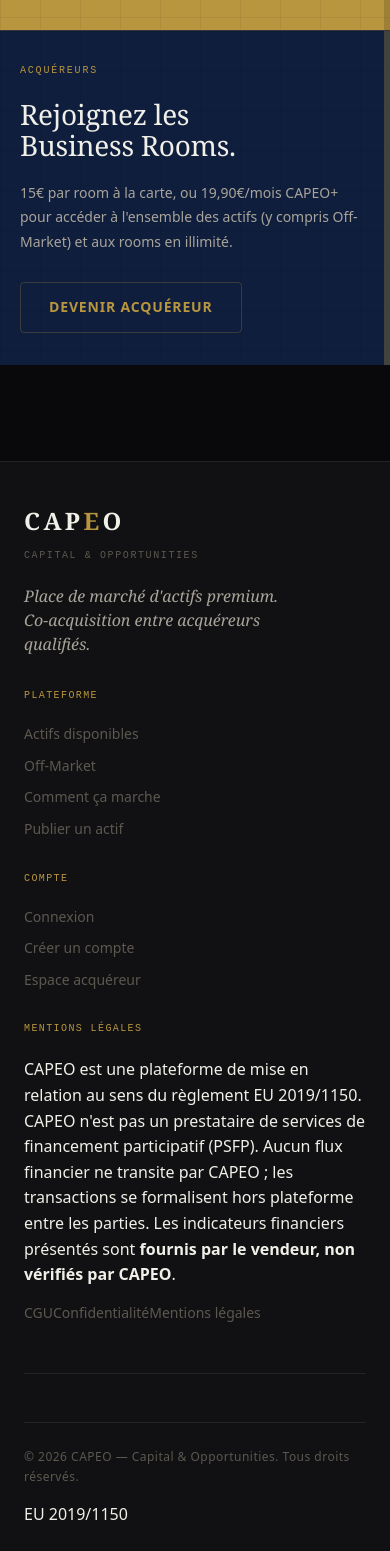
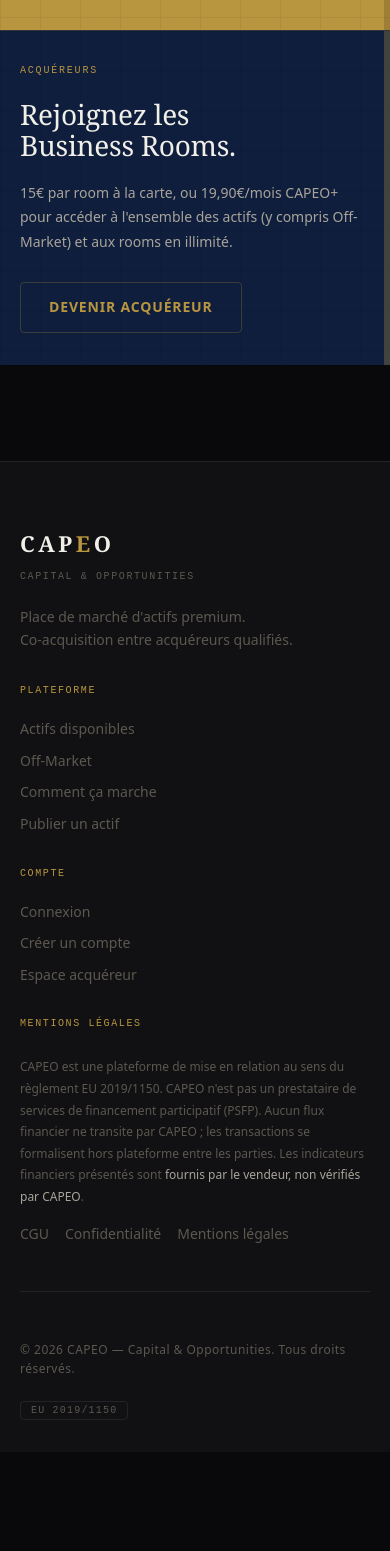
Before and after one commit to devcapeo/CAPEO, a React (Vite) app: page / in a window 390 px wide. Shown: the part 5966-7517 px from the top of the page. After the commit the page ends 7418 px from the top, so only its background shows below. Built offline with nearby package versions, Linux system fonts and the light colour scheme.

Commit message:
Update Footer.css

```diff
--- a/src/components/layout/Footer/Footer.css
+++ b/src/components/layout/Footer/Footer.css
@@ -1,37 +1,34 @@
 /* ============================================
-   CAPEO — FOOTER CSS
+   CAPEO — FOOTER V3 CSS
    ============================================ */
 
 .footer {
-    position: relative;
-    z-index: var(--z-base);
   border-top: 1px solid var(--border);
   background: var(--bg-surface);
   margin-top: var(--space-24);
 }
 
 .footer__inner {
-    max-width: var(--max-width);
-    margin: 0 auto;
-    padding: var(--space-16) var(--space-12) var(--space-8);
+  padding-top: var(--space-16);
+  padding-bottom: var(--space-8);
 }
 
-  /* ── HAUT ── */
+/* ── TOP ── */
 .footer__top {
   display: grid;
-    grid-template-columns: 2fr 1fr 1fr 1fr;
-    gap: var(--space-12);
+  grid-template-columns: 1.8fr 1fr 1fr 2fr;
+  gap: var(--space-10);
   margin-bottom: var(--space-12);
   padding-bottom: var(--space-12);
   border-bottom: 1px solid var(--border);
 }
 
-  /* ── BRAND ── */
+/* Brand */
 .footer__logo {
   font-family: var(--font-serif);
-    font-size: 24px;
+  font-size: 22px;
   font-weight: 600;
-    letter-spacing: 0.14em;
+  letter-spacing: 0.16em;
   color: var(--text);
   margin-bottom: var(--space-2);
 }
@@ -47,16 +44,13 @@
 }
 
 .footer__tagline {
-    font-family: var(--font-serif);
-    font-size: var(--text-base);
-    font-style: italic;
+  font-size: var(--text-sm);
   font-weight: 300;
-    color: var(--text-muted);
-    line-height: 1.5;
-    max-width: 260px;
+  color: var(--text-dim);
+  line-height: 1.65;
 }
 
-  /* ── COLONNES ── */
+/* Colonnes */
 .footer__col {
   display: flex;
   flex-direction: column;
@@ -66,7 +60,7 @@
 .footer__col-title {
   font-family: var(--font-mono);
   font-size: 10px;
-    letter-spacing: 0.14em;
+  letter-spacing: 0.16em;
   text-transform: uppercase;
   color: var(--gold);
   margin-bottom: var(--space-2);
@@ -82,46 +76,33 @@
 }
 .footer__link:hover { color: var(--text-muted); }
 
-  /* ── DISCLAIMER ── */
-  .footer__disclaimer {
-    display: flex;
-    align-items: flex-start;
-    gap: var(--space-4);
-    padding: var(--space-5) var(--space-6);
-    background: var(--gold-dim);
-    border: 1px solid var(--gold-border);
-    border-radius: var(--radius-sm);
-    margin-bottom: var(--space-8);
-  }
+/* Colonne légale */
+.footer__col--legal { gap: var(--space-4); }
 
-  .footer__disclaimer-icon {
-    flex-shrink: 0;
-    color: var(--gold);
-    margin-top: 2px;
-    opacity: 0.7;
-  }
-
-  .footer__disclaimer p {
+.footer__legal-text {
   font-size: var(--text-xs);
   font-weight: 300;
   color: var(--text-dim);
-    line-height: 1.75;
+  line-height: 1.8;
 }
-
-  .footer__disclaimer strong {
+.footer__legal-text strong {
   color: var(--text-muted);
   font-weight: 500;
 }
 
-  /* ── BAS ── */
+.footer__legal-links {
+  display: flex;
+  gap: var(--space-4);
+  flex-wrap: wrap;
+}
+
+/* ── BOTTOM ── */
 .footer__bottom {
   display: flex;
   align-items: center;
   justify-content: space-between;
   flex-wrap: wrap;
   gap: var(--space-4);
-    padding-top: var(--space-6);
-    border-top: 1px solid var(--border);
 }
 
 .footer__copyright {
@@ -131,27 +112,19 @@
   letter-spacing: 0.04em;
 }
 
-  .footer__bottom-links {
-    display: flex;
-    align-items: center;
-    gap: var(--space-6);
+.footer__eu-badge {
+  font-family: var(--font-mono);
+  font-size: 10px;
+  letter-spacing: 0.12em;
+  text-transform: uppercase;
+  color: var(--text-dim);
+  padding: 3px 10px;
+  border: 1px solid var(--border);
+  border-radius: var(--radius-xs);
 }
-
-  .footer__bottom-link {
-    font-size: var(--text-xs);
-    font-weight: 300;
-    color: var(--text-dim);
-    text-decoration: none;
-    letter-spacing: 0.06em;
-    transition: color var(--transition);
-  }
-  .footer__bottom-link:hover { color: var(--text-muted); }
 
 /* ── RESPONSIVE ── */
 @media (max-width: 1024px) {
-    .footer__inner {
-      padding: var(--space-12) var(--space-8) var(--space-6);
-    }
   .footer__top {
     grid-template-columns: 1fr 1fr;
     gap: var(--space-8);
@@ -159,22 +132,22 @@
   .footer__brand {
     grid-column: 1 / -1;
   }
+  .footer__col--legal {
+    grid-column: 1 / -1;
+  }
 }
 
 @media (max-width: 640px) {
-    .footer__inner {
-      padding: var(--space-10) var(--space-6) var(--space-6);
-    }
   .footer__top {
     grid-template-columns: 1fr;
     gap: var(--space-8);
+  }
+  .footer__brand,
+  .footer__col--legal {
+    grid-column: 1;
   }
   .footer__bottom {
     flex-direction: column;
     align-items: flex-start;
   }
-    .footer__bottom-links {
-      flex-wrap: wrap;
-      gap: var(--space-4);
 }
-  }
```
Lines whose indentation alone changed are shown as unchanged.
